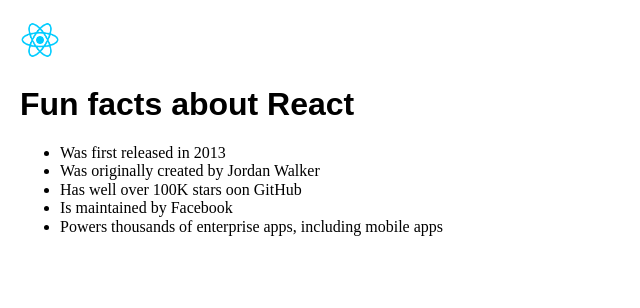
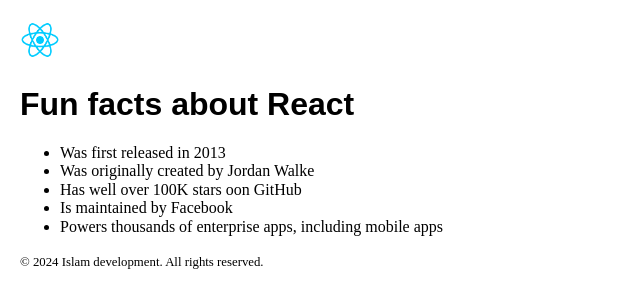
Before and after one commit to Rakibca/react-info-site, a React (Vite) app: page / in a window 1280 px wide. Shown: the top 308 px of the page, without its empty margins (0-640 px from the left). Built offline with nearby package versions, Linux system fonts and the light colour scheme.

Commit message:
custom components part 2

```diff
--- a/src/App.jsx
+++ b/src/App.jsx
@@ -1,16 +1,23 @@
 function App() {
   return (
-    <div>
-      <img src="./react-logo.png" alt="React Logo" width="40px" />
+    <>
+      <header>
+        <nav>
+          <img src="./react-logo.png" alt="React Logo" width="40px" />
+        </nav>
+      </header>
       <h1>Fun facts about React</h1>
       <ul>
         <li>Was first released in 2013</li>
-        <li>Was originally created by Jordan Walker</li>
+        <li>Was originally created by Jordan Walke</li>
         <li>Has well over 100K stars oon GitHub</li>
         <li>Is maintained by Facebook</li>
         <li>Powers thousands of enterprise apps, including mobile apps</li>
       </ul>
-    </div>
+      <footer>
+        <small>© 2024 Islam development. All rights reserved.</small>
+      </footer>
+    </>
   );
 }
 
```
